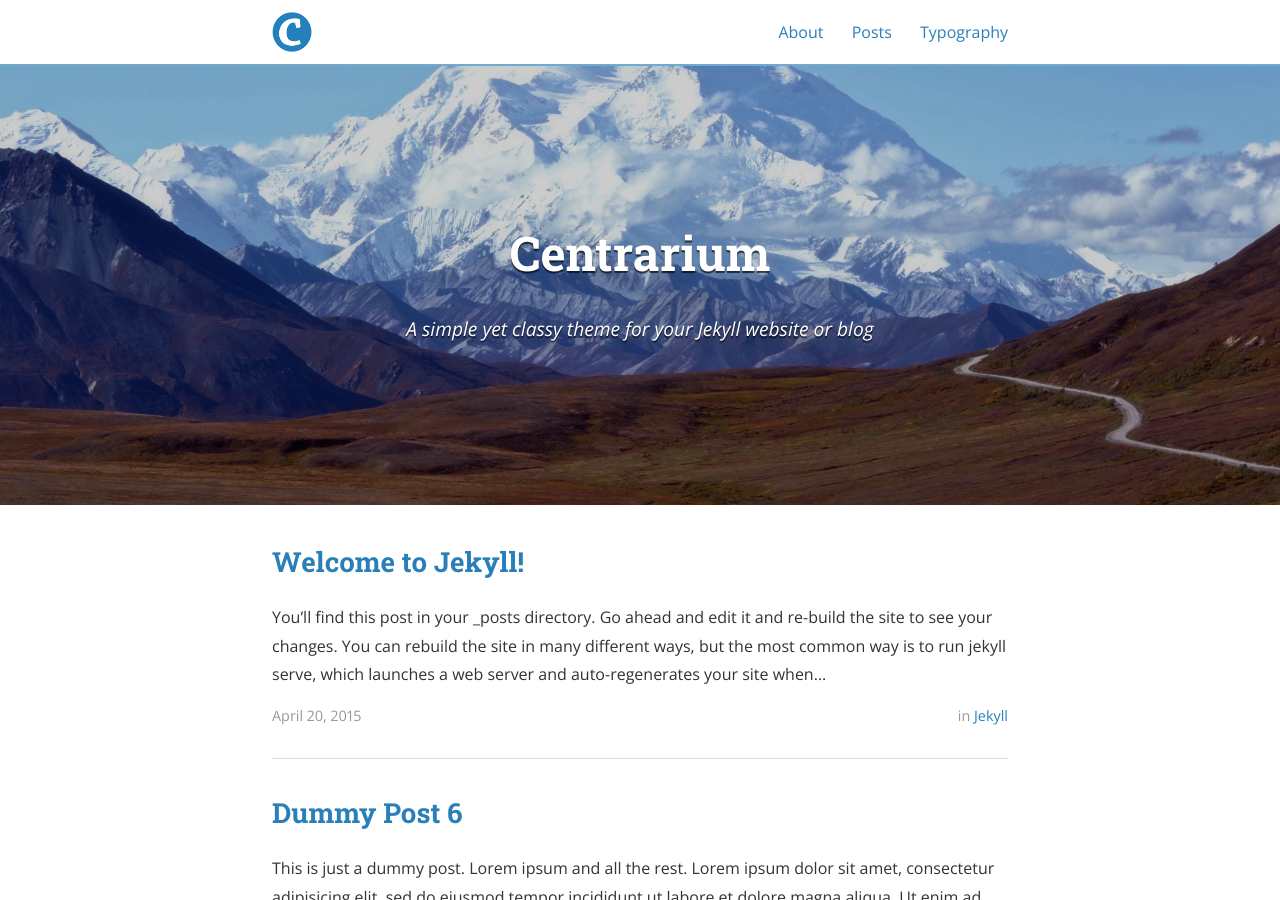
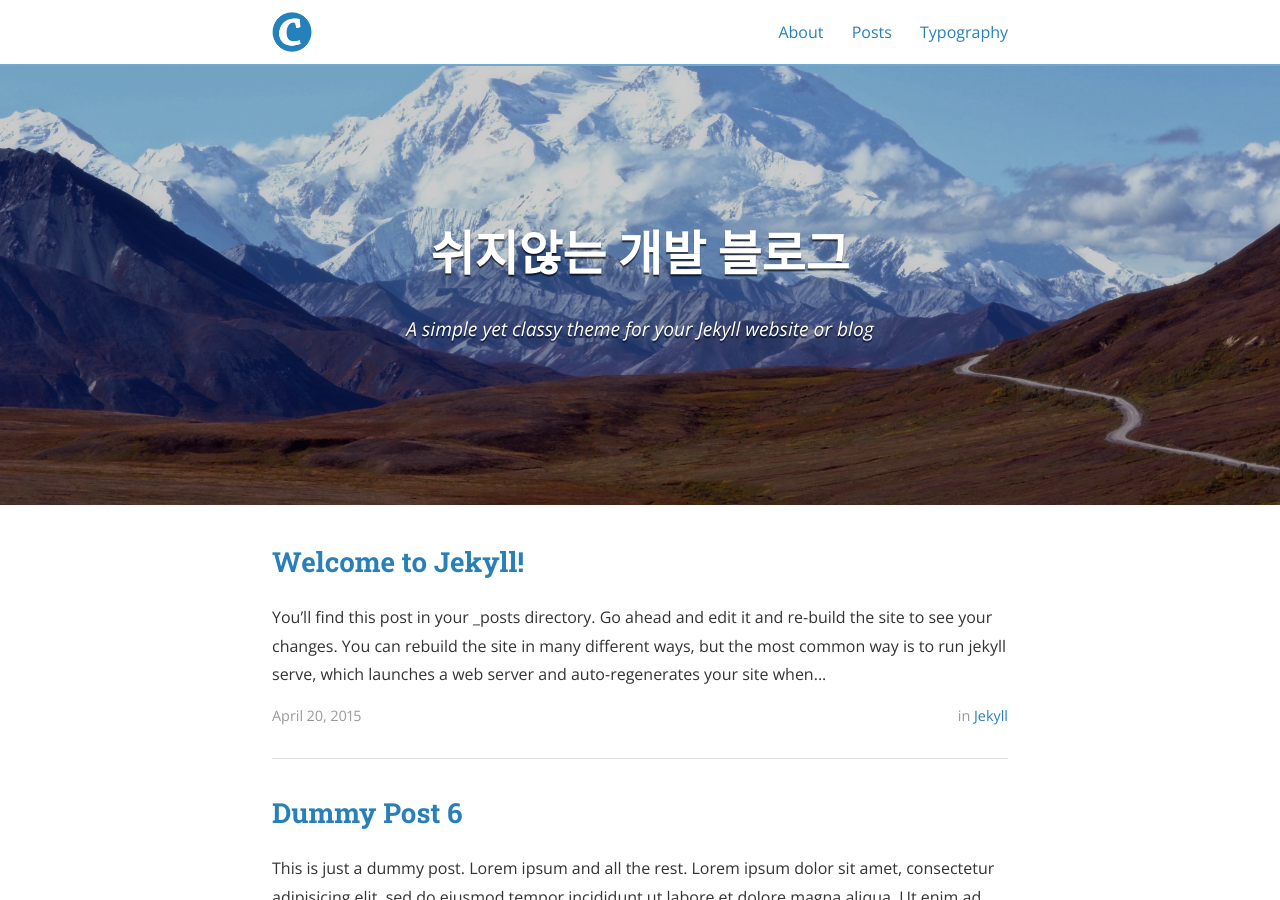
Before and after one commit to Norest73/Norest73.github.io, a Jekyll site: the page built from index.html, in a window 1280 px wide and 900 px high. Built offline with Jekyll 4.4.1, drawn with Linux system fonts in a browser that asks for light colours; nearby versions of some CDN libraries; the list of posts is cut into pages by our own code; some of the changed text lies outside the part shown.

Commit message:
Update _config.yml

```diff
--- a/_config.yml
+++ b/_config.yml
@@ -9,7 +9,7 @@ exclude:
   - "/vendor/"
 
 # Site settings
-title: Centrarium
+title: 쉬지않는 개발 블로그
 subtitle: "A simple yet classy theme for your Jekyll website or blog"
 email: blcentra@gmail.com
 name: Ben Centra
```
